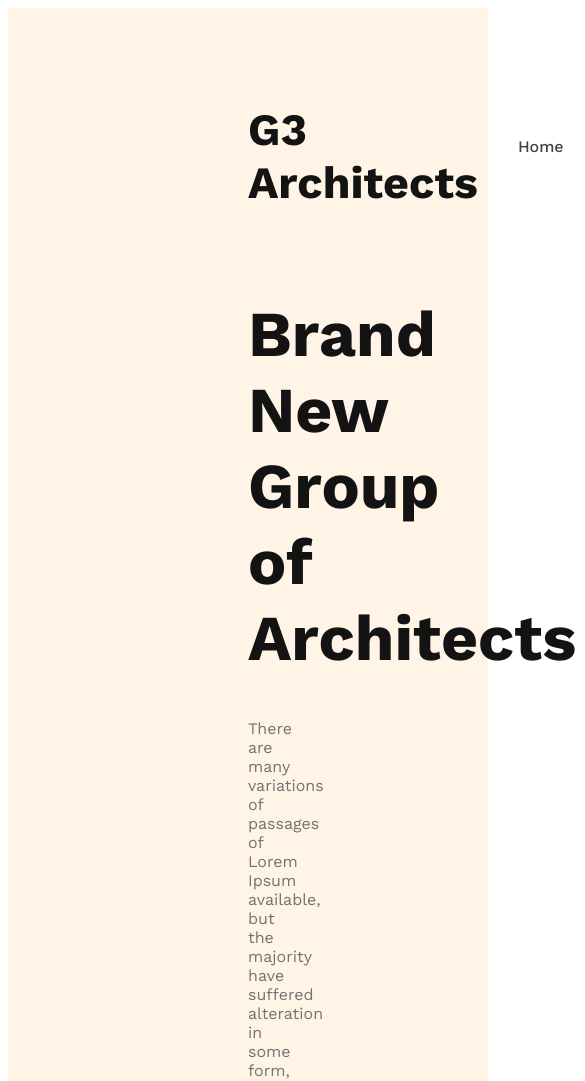
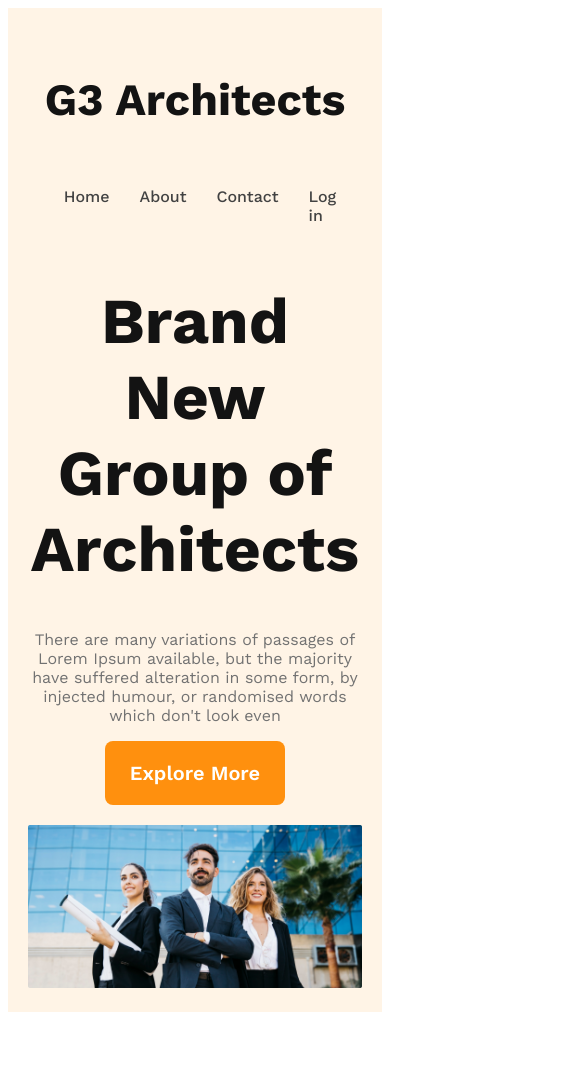
Before and after one commit to 12usama/g3-architects, a plain HTML site: page index.html in a window 390 px wide. Shown: the top 1081 px of the page, 585 px wide, since content can reach past the window. After the commit the page ends 1020 px from the top, so only its background shows below. Drawn offline with nearby package versions, Linux system fonts and the light colour scheme.

Commit message:
header done

```diff
--- a/styles/style.css
+++ b/styles/style.css
@@ -1,55 +1,96 @@
 /* Font styles */
 
 @import url('https://fonts.googleapis.com/css2?family=Open+Sans:wght@400;700;800&family=Work+Sans:wght@400;500;600;700;800&display=swap');
+
 /* Shared style */
-*{
+* {
     font-family: 'Open Sans', sans-serif;
     font-family: 'Work Sans', sans-serif;
 }
-.btn-pri{
+
+.btn-pri {
+    border-radius: 8px;
+    color: #FFF;
+    font-size: 1.25rem;
+    font-weight: 600;
+    background: #FF900E;
+    padding: 20px 25px;
+    cursor: pointer;
+    border: 0;
 
 }
 
 /* Header related styles */
-header{
+header {
     background: rgba(255, 144, 14, 0.10);
     padding: 50px 240px;
 }
-nav{
+
+nav {
     display: flex;
     justify-content: space-between;
     align-items: center;
 }
-.nav-title{
+
+.nav-title {
     font-size: 2.8rem;
     font-weight: 700;
     color: #131313;
 }
-nav > ul{
+
+nav>ul {
     display: flex;
 }
-nav  li{
+
+nav li {
     list-style: none;
     margin-right: 30px;
     font-size: 1rem;
     font-weight: 500;
 }
 
-nav li a{
+nav li a {
     text-decoration: none;
     color: #424242;
 }
+
 /* Banner styles */
-.banner-content{
+.banner-content {
     max-width: 800px;
     margin: 0 auto;
     text-align: center;
 }
-.banner-title{
+
+.banner-title {
     font-size: 4rem;
     font-weight: 700;
     color: #131313;
 }
-.banner-des{
+
+.banner-des {
     color: #727272;
 }
+.banner img{
+    margin-top: 20px;
+    width: 100%;
+}
+
+/* responsive media  */
+/* Mobile devices */
+@media screen and (max-width:576px) {
+    header{
+        padding: 20px;
+    }
+    nav{
+        flex-direction: column;
+    }
+}
+/* Medium devices */
+@media screen and (min-width:576px) and (max-width:960px) {
+    nav{
+        flex-direction: column;
+    }
+    header{
+        padding: 50px;
+    }
+}
```
